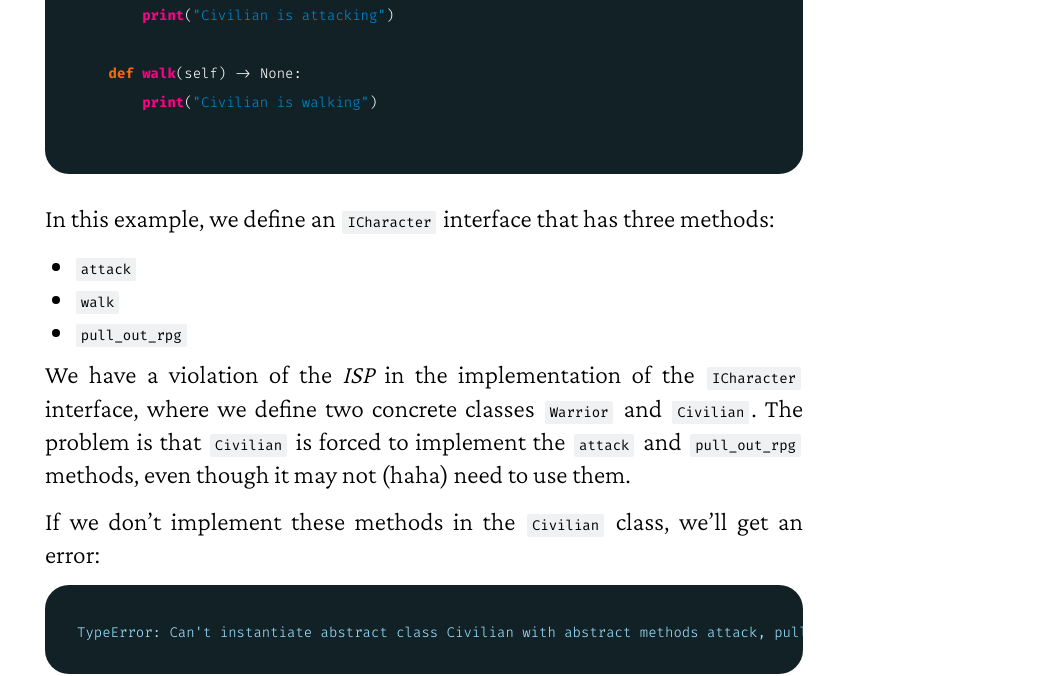
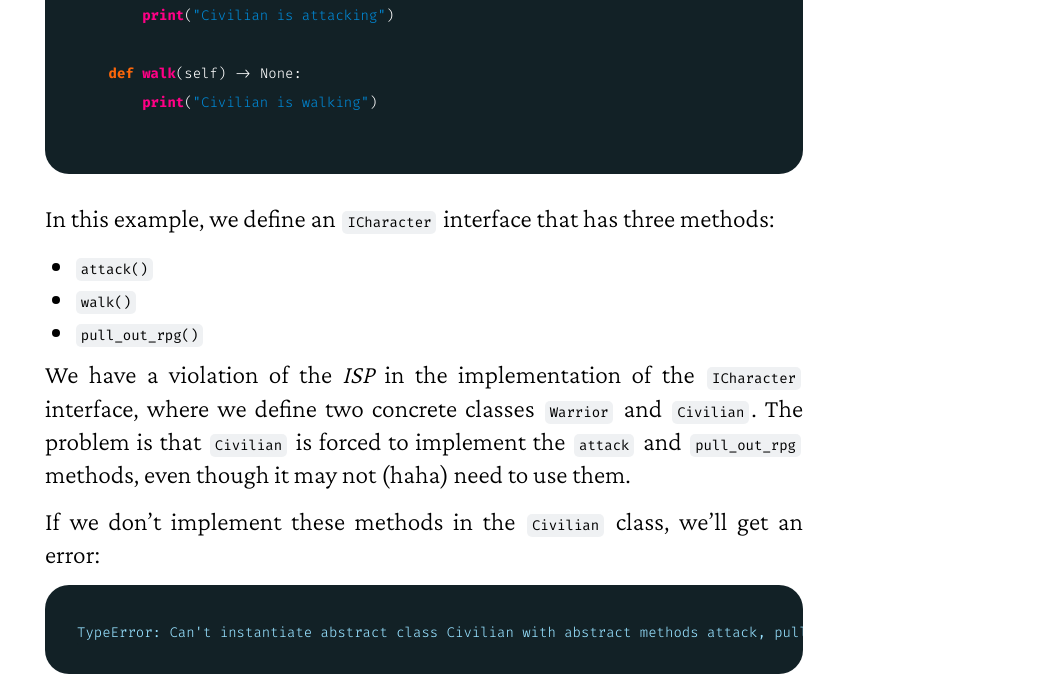
Before and after one commit to lk-geimfari/lk-geimfari.github.io, a Jekyll site: the page built from _posts/2023-08-04-solid-principles-for-solid-devs.md, in a window 1280 px wide and 1400 px high, scrolled down 9921 px. Shown: the top 676 px of the window, without its empty margins (216-1280 px from the left). Built offline with Jekyll 4.4.1, drawn with Linux system fonts in a browser that asks for light colours; nearby versions of some CDN libraries.

Commit message:
Fix style

```diff
--- a/_posts/2023-08-04-solid-principles-for-solid-devs.md
+++ b/_posts/2023-08-04-solid-principles-for-solid-devs.md
@@ -339,9 +339,9 @@ class Civilian(ICharacter):
 
 In this example, we define an `ICharacter` interface that has three methods:
 
-- ``attack``
-- ``walk``
-- ``pull_out_rpg``
+- ``attack()``
+- ``walk()``
+- ``pull_out_rpg()``
 
 We have a violation of the *ISP* in the implementation of the `ICharacter` interface, where we
 define two concrete classes `Warrior` and `Civilian`. The problem is that `Civilian` is forced to implement the `attack`
--- a/assets/css/syntax.css
+++ b/assets/css/syntax.css
@@ -18,7 +18,7 @@
     font-size: 14px;
     font-weight: 400;
     white-space: pre;
-    border-radius: 2px;
+    border-radius: 5px;
     background-color: rgba(175, 184, 193, 0.2);
     font-family: 'Fira Code', monospace !important;
 }
```
